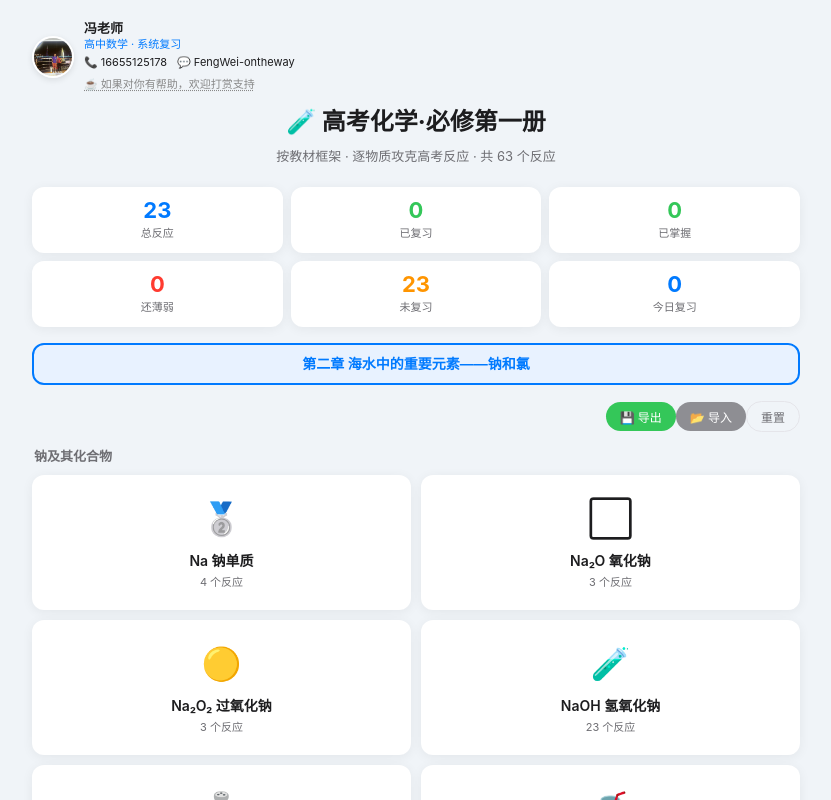
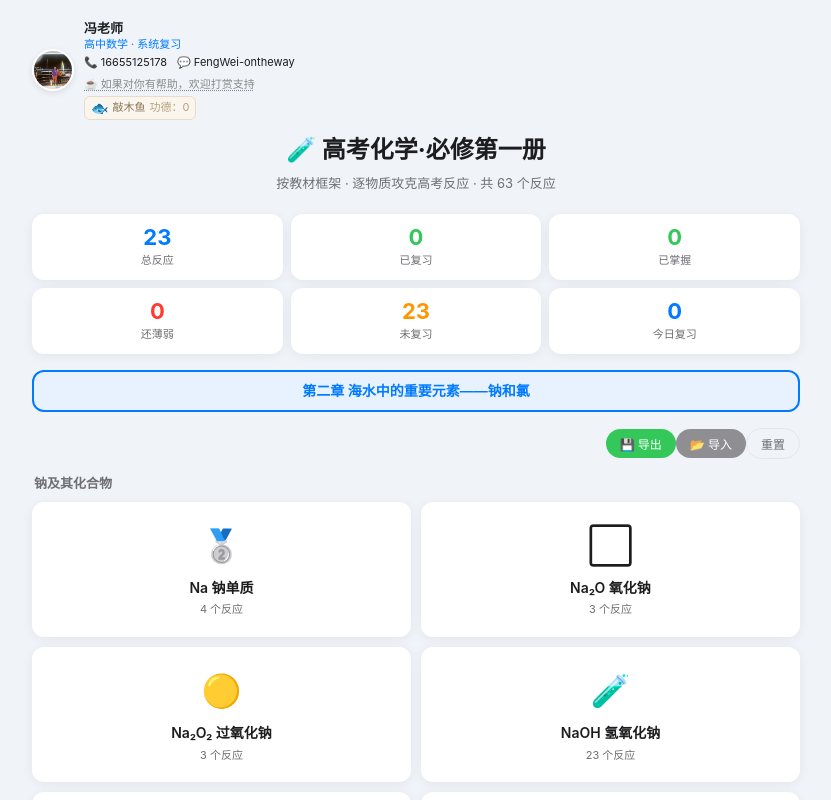
Before and after one commit to lolipopqaq-eng/chemistry-tracker, a React (Vite) app: page / in a window 1280 px wide. Shown: the top 800 px of the page, without its empty margins (224-1055 px from the left). Built offline with nearby package versions, Linux system fonts and the light colour scheme.

Commit message:
feat: 电子木鱼积功德

```diff
--- a/src/components/TeacherCard.jsx
+++ b/src/components/TeacherCard.jsx
@@ -2,6 +2,7 @@ import { useState } from 'react';
 import teacherPhoto from '../assets/teacher.jpg';
 import wechatPay from '../assets/wechat-pay.jpg';
 import alipay from '../assets/alipay.jpg';
+import WoodenFish from './WoodenFish';
 
 export default function TeacherCard() {
   const [showBig, setShowBig] = useState(false);
@@ -36,6 +37,7 @@ export default function TeacherCard() {
           <div className="donate-link" onClick={() => setShowDonate(true)}>
             ☕ 如果对你有帮助，欢迎打赏支持
           </div>
+          <WoodenFish />
         </div>
       </div>
 
--- /dev/null
+++ b/src/components/WoodenFish.jsx
@@ -0,0 +1,50 @@
+import { useState, useEffect } from 'react';
+
+const WOODEN_FISH = [
+  '功德 +1',
+  '功德 +3',
+  '功德 +5',
+  '铛～～～',
+  '法力无边',
+  '善哉善哉',
+  '阿弥陀佛',
+  '随喜赞叹',
+];
+
+export default function WoodenFish() {
+  const [hits, setHits] = useState(() => {
+    try {
+      return parseInt(localStorage.getItem('wooden_fish') || '0');
+    } catch { return 0; }
+  });
+  const [floating, setFloating] = useState(null);
+  const [combo, setCombo] = useState(0);
+
+  useEffect(() => {
+    localStorage.setItem('wooden_fish', String(hits));
+  }, [hits]);
+
+  const knock = () => {
+    const newCombo = combo + 1;
+    setCombo(newCombo);
+    setHits(h => h + 1);
+
+    const msg = newCombo >= 10 ? `🔥 ${newCombo}连击！大慈大悲！` :
+                newCombo >= 5 ? `✨ ${newCombo}连击！功德无量！` :
+                WOODEN_FISH[Math.floor(Math.random() * WOODEN_FISH.length)];
+    setFloating(msg);
+    setTimeout(() => setFloating(null), 1200);
+  };
+
+  return (
+    <div className="wooden-fish-area">
+      <div className="wooden-fish-box" onClick={knock}>
+        <div className="wooden-fish-emoji">🐟</div>
+        <div className="wooden-fish-text">敲木鱼</div>
+        <div className="wooden-fish-count">功德：{hits}</div>
+        {combo >= 5 && <div className="wooden-fish-combo">🔥 {combo}连</div>}
+      </div>
+      {floating && <div className="wooden-fish-float">{floating}</div>}
+    </div>
+  );
+}
--- a/src/styles/app.css
+++ b/src/styles/app.css
@@ -625,6 +625,64 @@ body {
   color: var(--text);
 }
 
+/* 电子木鱼 */
+.wooden-fish-area {
+  display: inline-flex;
+  align-items: center;
+  gap: 6px;
+  margin-top: 3px;
+  position: relative;
+}
+.wooden-fish-area .wooden-fish-box {
+  display: flex;
+  align-items: center;
+  gap: 4px;
+  cursor: pointer;
+  padding: 2px 6px;
+  border-radius: 6px;
+  background: #faf6ed;
+  border: 1px solid #e8dcc8;
+  font-size: 11px;
+  color: #8b7355;
+  transition: all 0.1s;
+  user-select: none;
+}
+.wooden-fish-area .wooden-fish-box:active {
+  transform: scale(0.92);
+  background: #f0e8d8;
+}
+.wooden-fish-area .wooden-fish-emoji {
+  font-size: 14px;
+  line-height: 1;
+}
+.wooden-fish-area .wooden-fish-text {
+  font-weight: 500;
+}
+.wooden-fish-area .wooden-fish-count {
+  color: #b8a078;
+}
+.wooden-fish-area .wooden-fish-combo {
+  color: #e67e22;
+  font-weight: 700;
+  font-size: 10px;
+}
+.wooden-fish-area .wooden-fish-float {
+  position: absolute;
+  left: 50%;
+  transform: translateX(-50%);
+  top: -24px;
+  font-size: 12px;
+  color: #e67e22;
+  font-weight: 600;
+  white-space: nowrap;
+  animation: fishFloatUp 1.2s ease-out forwards;
+  pointer-events: none;
+}
+@keyframes fishFloatUp {
+  0% { opacity: 1; transform: translateX(-50%) translateY(0); }
+  100% { opacity: 0; transform: translateX(-50%) translateY(-20px); }
+}
+
 /* Responsive */
 @media (max-width: 600px) {
   .app { padding: 12px 10px 32px; }
```
Also changed, not shown: 4 other files (tests, documents, lock files or other folders).
